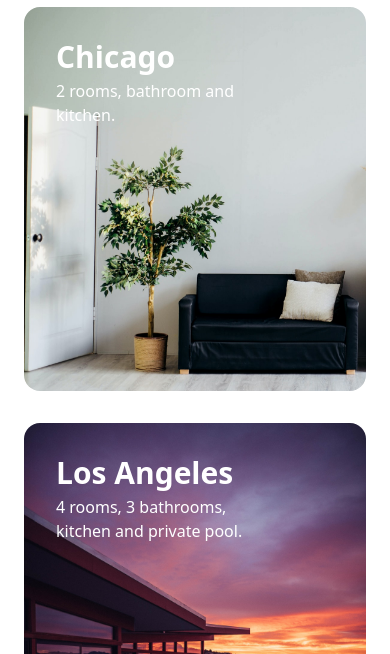
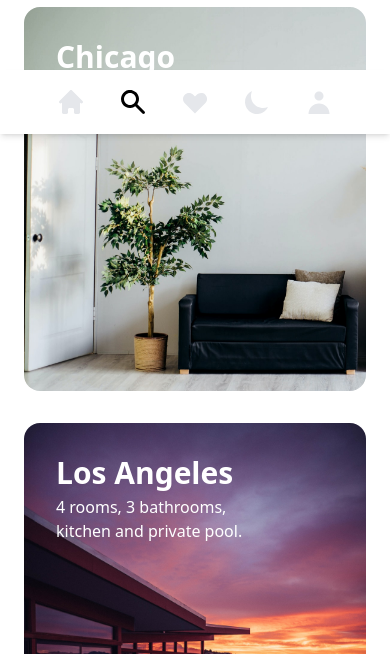
Before and after one commit to Hikki12/platzi-travel, a website: page public/index.html in a window 390 px wide. Shown: the part 710-1364 px from the top of the page. Drawn offline with nearby package versions, Linux system fonts and the light colour scheme; files that its build step writes are made by us from their sources.

Commit message:
index view updated

```diff
--- a/package.json
+++ b/package.json
@@ -12,6 +12,7 @@
   "license": "ISC",
   "devDependencies": {
     "autoprefixer": "^10.4.7",
+    "gh-pages": "^4.0.0",
     "postcss": "^8.4.14",
     "tailwindcss": "^3.1.3"
   },
--- a/public/index.html
+++ b/public/index.html
@@ -56,7 +56,8 @@
                 </div>
             </div>
         </section>
-        <section class="w-full h-auto lg:px-2">
+        <!-- Recommended section -->
+        <section class="w-full h-auto lg:px-2" id="recommended">
             <div class="p-6 h-full">
                 <p class="text-3xl font-semibold pb-6 text-primary">Our Recomendations</p>
                 <div class="flex gap-4 overflow-x-auto overscroll-x-contain overflow-y-hidden scrollbar-hide">
@@ -98,7 +99,8 @@
                 </div>
             </div>
         </section>
-        <section>
+        <!-- Trending stays -->
+        <section id="rents">
             <div class="px-6 h-full lg:px-14 dark:text-white">
                 <p class="text-3xl font-semibold pb-6 text-primary">Trending stays</p>
                 <div class="w-full h-full flex flex-col items-center justify-center lg:flex-col">
@@ -125,7 +127,8 @@
                 </div>
             </div>
         </section>
-        <section class="p-5">
+        <!-- FAQs section -->
+        <section class="p-5" id="faqs">
             <div class="w-full h-full px-6 flex flex-col space-y-4">
                 <h3 class="text-3xl font-semibold text-primary">FAQs</h3>
                 <div>
@@ -148,7 +151,7 @@
         </section>
     </main>
 
-    <footer class="w-full h-auto bg-gray-50 p-6 mt-8 flex flex-col space-y-2 ">
+    <footer class="w-full h-auto bg-gray-50 p-6 mt-8 flex flex-col space-y-2" id="about-us">
         <p class="text-lg">About us</p>
         <a class="text-sm text-gray-300">Investors</a>
         <a class="text-sm text-gray-300">Privacy policy</a>
@@ -156,8 +159,20 @@
         <a class="text-sm text-gray-300">Platzi Travel, inc</a>
         <a class="text-sm text-gray-300">Follow Us</a>
     </footer>
-    <section class="w-full h-16 bg-white">
-
+    <section class="w-full h-16 bg-white fixed left-0 bottom-0 shadow-md flex space-x-8 items-center justify-center dark:bg-gray-800 lg:hidden">
+		<a href="#home">
+			<svg width="30" height="30" viewBox="0 0 20 20" fill="none" xmlns="http://www.w3.org/2000/svg"><path class="fill-current text-gray-200 dark:text-white" d="M10.707 2.29303C10.5195 2.10556 10.2652 2.00024 10 2.00024C9.73488 2.00024 9.48057 2.10556 9.29304 2.29303L2.29304 9.29303C2.11088 9.48163 2.01009 9.73423 2.01237 9.99643C2.01465 10.2586 2.11981 10.5094 2.30522 10.6948C2.49063 10.8803 2.74144 10.9854 3.00364 10.9877C3.26584 10.99 3.51844 10.8892 3.70704 10.707L4.00004 10.414V17C4.00004 17.2652 4.1054 17.5196 4.29293 17.7071C4.48047 17.8947 4.73482 18 5.00004 18H7.00004C7.26526 18 7.51961 17.8947 7.70715 17.7071C7.89468 17.5196 8.00004 17.2652 8.00004 17V15C8.00004 14.7348 8.1054 14.4805 8.29293 14.2929C8.48047 14.1054 8.73482 14 9.00004 14H11C11.2653 14 11.5196 14.1054 11.7071 14.2929C11.8947 14.4805 12 14.7348 12 15V17C12 17.2652 12.1054 17.5196 12.2929 17.7071C12.4805 17.8947 12.7348 18 13 18H15C15.2653 18 15.5196 17.8947 15.7071 17.7071C15.8947 17.5196 16 17.2652 16 17V10.414L16.293 10.707C16.4816 10.8892 16.7342 10.99 16.9964 10.9877C17.2586 10.9854 17.5095 10.8803 17.6949 10.6948C17.8803 10.5094 17.9854 10.2586 17.9877 9.99643C17.99 9.73423 17.8892 9.48163 17.707 9.29303L10.707 2.29303Z" fill="#3F3F46"/></svg>
+		</a>
+		<a href="#rents">
+			<svg width="30" height="30" viewBox="0 0 20 20" fill="none" xmlns="http://www.w3.org/2000/svg"><path class="fill-current text-principal" fill-rule="evenodd" clip-rule="evenodd" d="M8 3.99997C6.93913 3.99997 5.92172 4.4214 5.17157 5.17155C4.42143 5.92169 4 6.93911 4 7.99997C4 9.06084 4.42143 10.0783 5.17157 10.8284C5.92172 11.5785 6.93913 12 8 12C9.06087 12 10.0783 11.5785 10.8284 10.8284C11.5786 10.0783 12 9.06084 12 7.99997C12 6.93911 11.5786 5.92169 10.8284 5.17155C10.0783 4.4214 9.06087 3.99997 8 3.99997ZM2 7.99997C1.99988 7.05568 2.22264 6.12468 2.65017 5.28271C3.0777 4.44074 3.69792 3.71157 4.4604 3.1545C5.22287 2.59743 6.10606 2.22819 7.03815 2.07681C7.97023 1.92543 8.92488 1.99618 9.82446 2.28332C10.724 2.57046 11.5432 3.06587 12.2152 3.72927C12.8872 4.39266 13.3931 5.20531 13.6919 6.10111C13.9906 6.9969 14.0737 7.95056 13.9343 8.88452C13.795 9.81848 13.4372 10.7064 12.89 11.476L17.707 16.293C17.8892 16.4816 17.99 16.7342 17.9877 16.9964C17.9854 17.2586 17.8802 17.5094 17.6948 17.6948C17.5094 17.8802 17.2586 17.9854 16.9964 17.9876C16.7342 17.9899 16.4816 17.8891 16.293 17.707L11.477 12.891C10.5794 13.5293 9.52335 13.9081 8.42468 13.9861C7.326 14.0641 6.22707 13.8381 5.2483 13.3329C4.26953 12.8278 3.44869 12.063 2.87572 11.1223C2.30276 10.1816 1.99979 9.10141 2 7.99997Z" fill="#3F3F46"/></svg>
+		</a>
+		<a href="#recommended">
+			<svg width="30" height="30" viewBox="0 0 20 20" fill="none" xmlns="http://www.w3.org/2000/svg"><path class="fill-current text-gray-200 dark:text-white"fill-rule="evenodd" clip-rule="evenodd" d="M3.172 5.17202C3.92211 4.42214 4.93934 4.00087 6 4.00087C7.06066 4.00087 8.07789 4.42214 8.828 5.17202L10 6.34302L11.172 5.17202C11.541 4.78998 11.9824 4.48525 12.4704 4.27561C12.9584 4.06598 13.4833 3.95563 14.0144 3.95102C14.5455 3.9464 15.0722 4.04761 15.5638 4.24873C16.0554 4.44986 16.502 4.74687 16.8776 5.12244C17.2532 5.49801 17.5502 5.94462 17.7513 6.4362C17.9524 6.92779 18.0536 7.45451 18.049 7.98562C18.0444 8.51674 17.934 9.04162 17.7244 9.52964C17.5148 10.0177 17.21 10.459 16.828 10.828L10 17.657L3.172 10.828C2.42212 10.0779 2.00085 9.06068 2.00085 8.00002C2.00085 6.93936 2.42212 5.92213 3.172 5.17202Z" fill="#3F3F46"/></svg>
+		</a>
+		<button id="toggle-sm">
+			<svg width="30" height="30" viewBox="0 0 29 29" fill="none" xmlns="http://www.w3.org/2000/svg"><path class="fill-current text-gray-200 dark:text-white" 	d="M25.0748 19.2748C22.9267 20.2465 20.5334 20.5405 18.214 20.1177C15.8945 19.6949 13.7589 18.5753 12.0918 16.9082C10.4246 15.241 9.30509 13.1055 8.88228 10.786C8.45946 8.46654 8.75347 6.0733 9.72512 3.92514C8.01494 4.69801 6.51777 5.87422 5.36208 7.35288C4.20638 8.83154 3.42666 10.5685 3.08979 12.4147C2.75293 14.261 2.86898 16.1614 3.428 17.9529C3.98702 19.7444 4.97232 21.3736 6.29935 22.7006C7.62639 24.0276 9.25556 25.0129 11.0471 25.572C12.8386 26.131 14.739 26.247 16.5852 25.9102C18.4315 25.5733 20.1684 24.7936 21.6471 23.6379C23.1257 22.4822 24.302 20.985 25.0748 19.2748V19.2748Z" fill="#CC2D4A"/></svg>
+		</button>
+		<svg width="30" height="30" viewBox="0 0 20 20" fill="none" xmlns="http://www.w3.org/2000/svg"><path class="fill-current text-gray-200 dark:text-white"fill-rule="evenodd" clip-rule="evenodd" d="M10 9C10.7956 9 11.5587 8.68393 12.1213 8.12132C12.6839 7.55871 13 6.79565 13 6C13 5.20435 12.6839 4.44129 12.1213 3.87868C11.5587 3.31607 10.7956 3 10 3C9.20435 3 8.44129 3.31607 7.87868 3.87868C7.31607 4.44129 7 5.20435 7 6C7 6.79565 7.31607 7.55871 7.87868 8.12132C8.44129 8.68393 9.20435 9 10 9ZM3 18C3 17.0807 3.18106 16.1705 3.53284 15.3212C3.88463 14.4719 4.40024 13.7003 5.05025 13.0503C5.70026 12.4002 6.47194 11.8846 7.32122 11.5328C8.1705 11.1811 9.08075 11 10 11C10.9193 11 11.8295 11.1811 12.6788 11.5328C13.5281 11.8846 14.2997 12.4002 14.9497 13.0503C15.5998 13.7003 16.1154 14.4719 16.4672 15.3212C16.8189 16.1705 17 17.0807 17 18H3Z" fill="#3F3F46"/></svg>
     </section>
 </body>
 </html>
```
Also changed, not shown: 2 other files.
